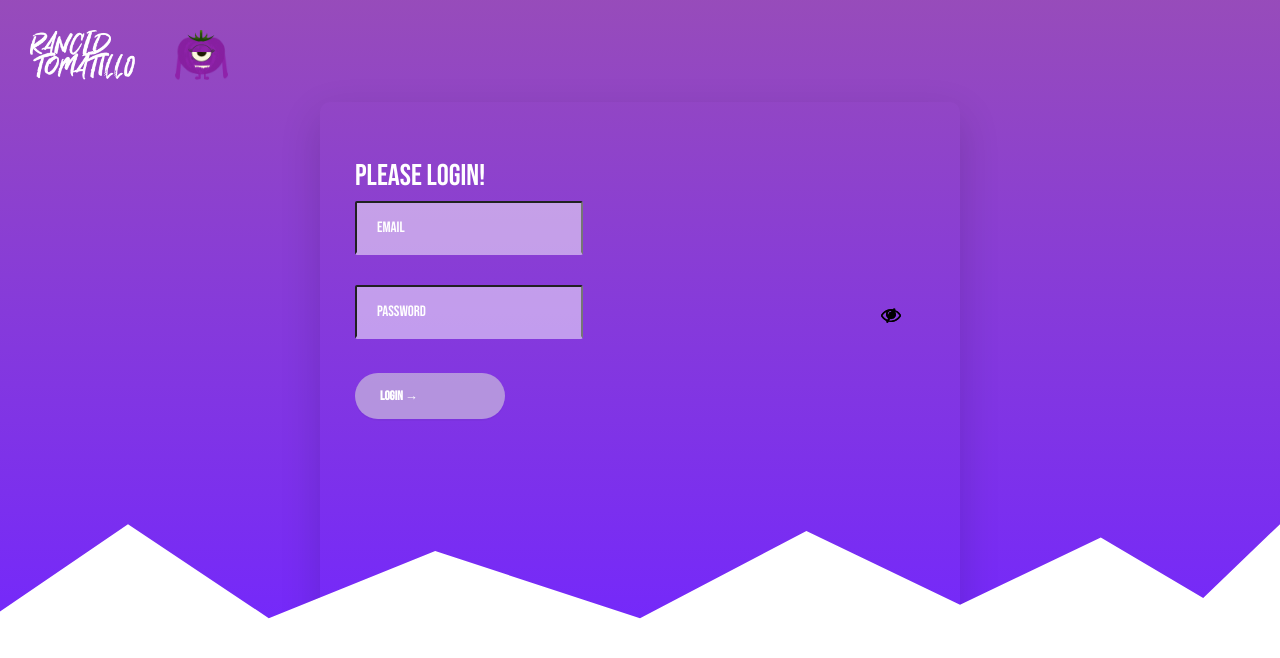
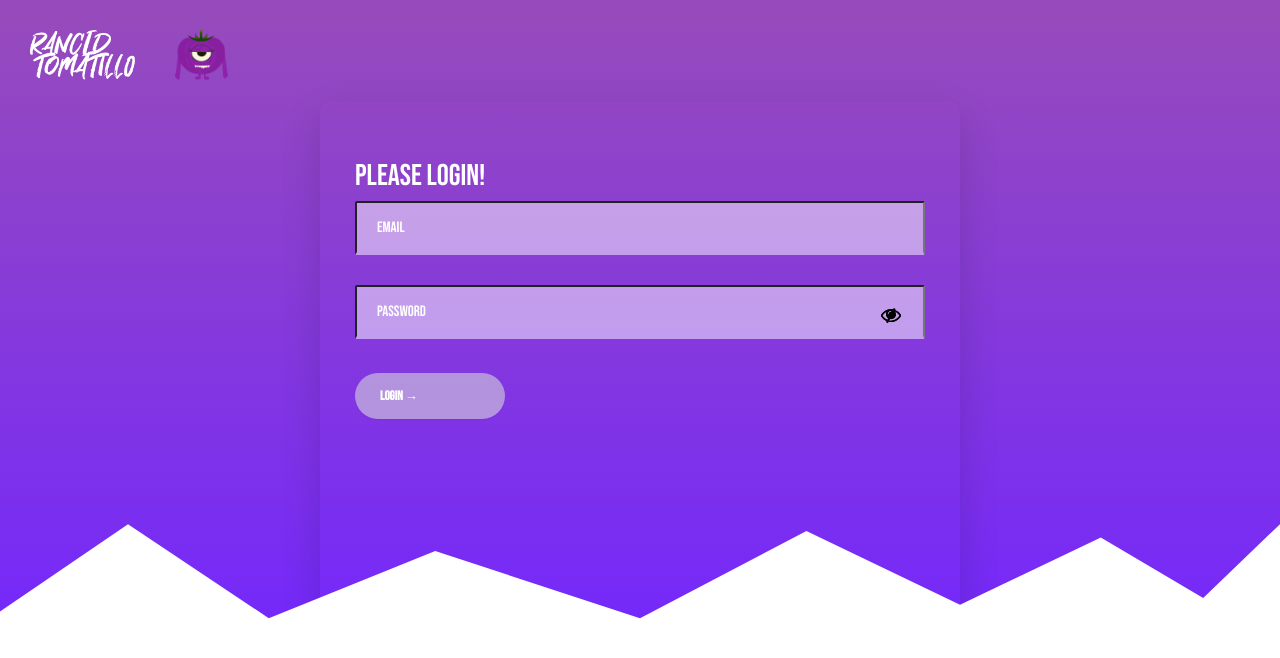
Before and after one commit to spaceplesiosaur/rancid-tomatillos, a React (Create React App) app: page /login in a window 1280 px wide. Shown: the top 658 px of the page. Built offline with nearby package versions, Linux system fonts and the light colour scheme; no server answers.

Commit message:
Fixes double login bug

```diff
--- a/src/containers/App/App.scss
+++ b/src/containers/App/App.scss
@@ -160,19 +160,15 @@ html {
 
   }
   &__input {
-    font-family: inherit;
-    font-size: 1.7rem;
-    color: $dark-grey-color;
-    padding: 2rem;
+    color: #777;
     border-radius: 2px;
-    background-color: rgba( 255, 255, 255, .5);
+    background-color: rgba(255, 255, 255, 0.5);
     border-bottom: 3px solid transparent;
-    display:block;
+    display: block;
     font-family: inherit;
     font-size: 1.5rem;
     padding: 1.5rem 2rem;
     transition: all .3s;
-    width: 40%;
 
    &::-webkit-input-placeholder {
     color: $color-white;
@@ -225,16 +221,15 @@ html {
   margin: 1%;
 }
 
-.login_logo {
-  &-text {
+.logo-text {
     height: 5rem;
     margin: 2rem;
   }
-   &-image {
+
+.logo-image {
     height: 5rem;
     margin: 2rem;
   }
-}
 
 .header-div {
   align-items: center;
@@ -245,15 +240,6 @@ html {
   padding-bottom: 2rem;
   background-color: #7a19a7;
   border-bottom: none;
-}
-
-.logo_image {
-  height: 10em;
-  margin:20px;
-}
-
-.header-text-logo{
-  height: 5em;
 }
 
 
--- a/src/containers/Header/Header.js
+++ b/src/containers/Header/Header.js
@@ -9,8 +9,8 @@ export const Header = ({user, logUserOut}) => {
   const username = user.name;
   return(
     <div className="header-div">
-      <img className="header-text-logo" src={textLogo} />
-      <img className="logo_image" alt="tomato logo" src={logo} />
+      <img className="logo-text" src={textLogo} />
+      <img className="logo-image" alt="tomato logo" src={logo} />
       {console.log("USER", user.name)}
      {!username ?
         <NavLink to='/login' className="btn login-btn">Login</NavLink> :
--- a/src/containers/LoginForm/LoginForm.js
+++ b/src/containers/LoginForm/LoginForm.js
@@ -44,8 +44,8 @@ export class LoginForm extends Component {
     return (
       <section className="section-form">
         <div className="section-form__header">
-          <img className="login_logo-text" src={textLogo} />
-          <img className="login_logo-image" alt="tomato logo" src={logo} />
+          <img className="logo-text" src={textLogo} />
+          <img className="logo-image" alt="tomato logo" src={logo} />
         <div className="user-info">
           <div className="user-info__form">
             <form className="loginForm">
```
